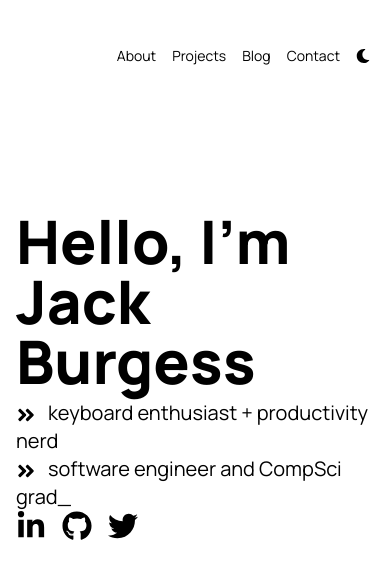
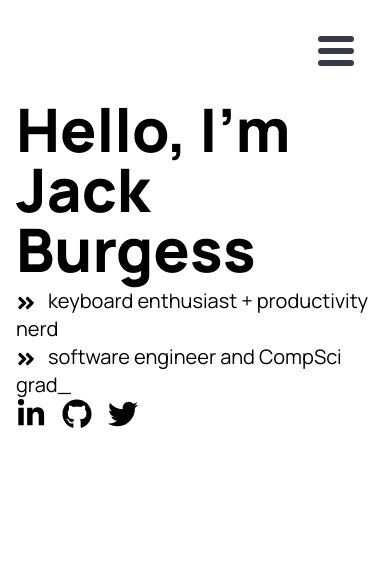
Before and after one commit to jackthb/atomic, a Next.js app: page / in a window 390 px wide. Shown: the top 578 px of the page. Built offline with nearby package versions, Linux system fonts and the light colour scheme.

Commit message:
chore: add burger

```diff
--- a/components/Header.tsx
+++ b/components/Header.tsx
@@ -2,20 +2,25 @@ import Link from "next/link";
 import { useRouter } from "next/router";
 import { useTheme } from "next-themes";
 import { useEffect, useState } from "react";
-import { FaLightbulb, FaMoon } from "react-icons/fa";
+import { FaHamburger, FaMoon } from "react-icons/fa";
+import Menu from "react-burger-menu/lib/menus/slide";
 
 export default function Header() {
   const router = useRouter();
+  const [isMenuOpen, setMenuOpen] = useState(false);
   const [mounted, setMounted] = useState(false);
   const { theme, setTheme } = useTheme();
 
-  useEffect(() => setMounted(true), []);
+  useEffect(() => {
+    setMounted(true);
+    return () => setMounted(false);
+  }, []);
 
   if (!mounted) return null;
 
   return (
     <header>
-      <div className="py-0 px-5 sm:text-xl text-sm onLoad max-w-5xl m-auto h-28 flex items-center">
+      <div className="py-0 px-5 sm:text-xl text-sm onLoad max-w-5xl m-auto h-28 md:flex hidden items-center">
         <div
           className={`${
             router.pathname == "/" ? "hidden" : ""
@@ -62,6 +67,111 @@ export default function Header() {
           </button>
         </nav>
       </div>
+      <div className="sm:hidden">
+        <Menu
+          onOpen={() => setMenuOpen(true)}
+          onClose={() => setMenuOpen(false)}
+          isOpen={isMenuOpen}
+          right
+          styles={{
+            bmBurgerButton: {
+              position: "fixed",
+              width: "36px",
+              height: "30px",
+              right: "36px",
+              top: "36px",
+            },
+            bmBurgerBars: {
+              background: "#373a47",
+              borderRadius: "10px",
+            },
+            bmCrossButton: {
+              position: "fixed",
+              width: "36px",
+              height: "30px",
+              right: "36px",
+              top: "36px",
+            },
+            bmCross: {
+              background: "#bdc3c7",
+            },
+            bmMenuWrap: {
+              position: "fixed",
+              height: "100%",
+              width: "100%",
+            },
+            bmMenu: {
+              background: "#373a47",
+            },
+            bmMorphShape: {
+              fill: "#373a47",
+            },
+            bmOverlay: {
+              background: "rgba(0, 0, 0, 0.3)",
+              width: "100%",
+              height: "100%",
+              top: "0px",
+              right: "0px",
+              zIndex: "9999",
+            },
+          }}
+        >
+          <ul className="absolute grid w-full px-10 py-16">
+            <li className="border-b border-gray-300 py-5">
+              <Link
+                className="flex w-full font-semibold menu-item"
+                href="/"
+                onClick={() => setMenuOpen(false)}
+              >
+                Home
+              </Link>
+            </li>
+            <li className="border-b border-gray-300 py-5">
+              <Link
+                className="flex w-full font-semibold menu-item"
+                href="/about"
+                onClick={() => setMenuOpen(false)}
+              >
+                About
+              </Link>
+            </li>
+            <li className="border-b border-gray-300 py-5">
+              <Link
+                className="flex w-full font-semibold menu-item"
+                href="/projects"
+                onClick={() => setMenuOpen(false)}
+              >
+                Projects
+              </Link>
+            </li>
+            <li className="border-b border-gray-300 py-5">
+              <Link
+                className="flex w-full font-semibold menu-item"
+                href="/blog"
+                onClick={() => setMenuOpen(false)}
+              >
+                Blog
+              </Link>
+            </li>
+            <li className="border-b border-gray-300 py-5">
+              <a
+                href="mailto:jack@sien.vision"
+                className="mr-4 hover:underline"
+              >
+                Contact
+              </a>
+            </li>
+            <li className="border-b border-gray-300 py-5">
+              <button
+                onClick={() => setTheme(theme === "dark" ? "light" : "dark")}
+                aria-label="Toggle theme"
+              >
+                <FaMoon />
+              </button>
+            </li>
+          </ul>
+        </Menu>
+      </div>
     </header>
   );
 }
--- /dev/null
+++ b/next.config.js
@@ -0,0 +1,8 @@
+/** @type {import('next').NextConfig} */
+const nextConfig = {
+  experimental: {
+    appDir: false,
+  },
+};
+
+module.exports = nextConfig;
--- a/package.json
+++ b/package.json
@@ -31,6 +31,7 @@
     "@types/nprogress": "^0.2.0",
     "@types/react": "^17.0.39",
     "@zeit/next-css": "^1.0.1",
+    "react-burger-menu": "^3.0.9",
     "typescript": "^4.5.4"
   }
 }
```
Also changed, not shown: tsconfig.json (+7 -1 lines), 1 other file (tests, documents, lock files or other folders).
